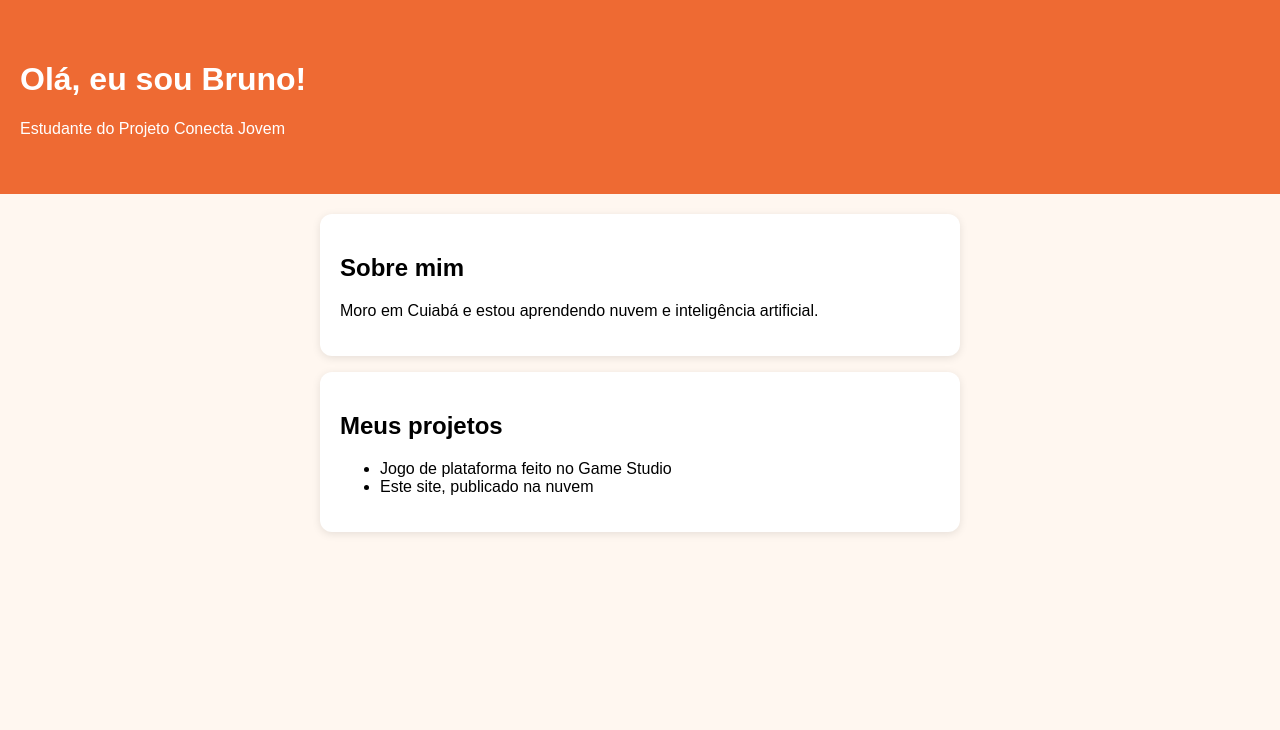
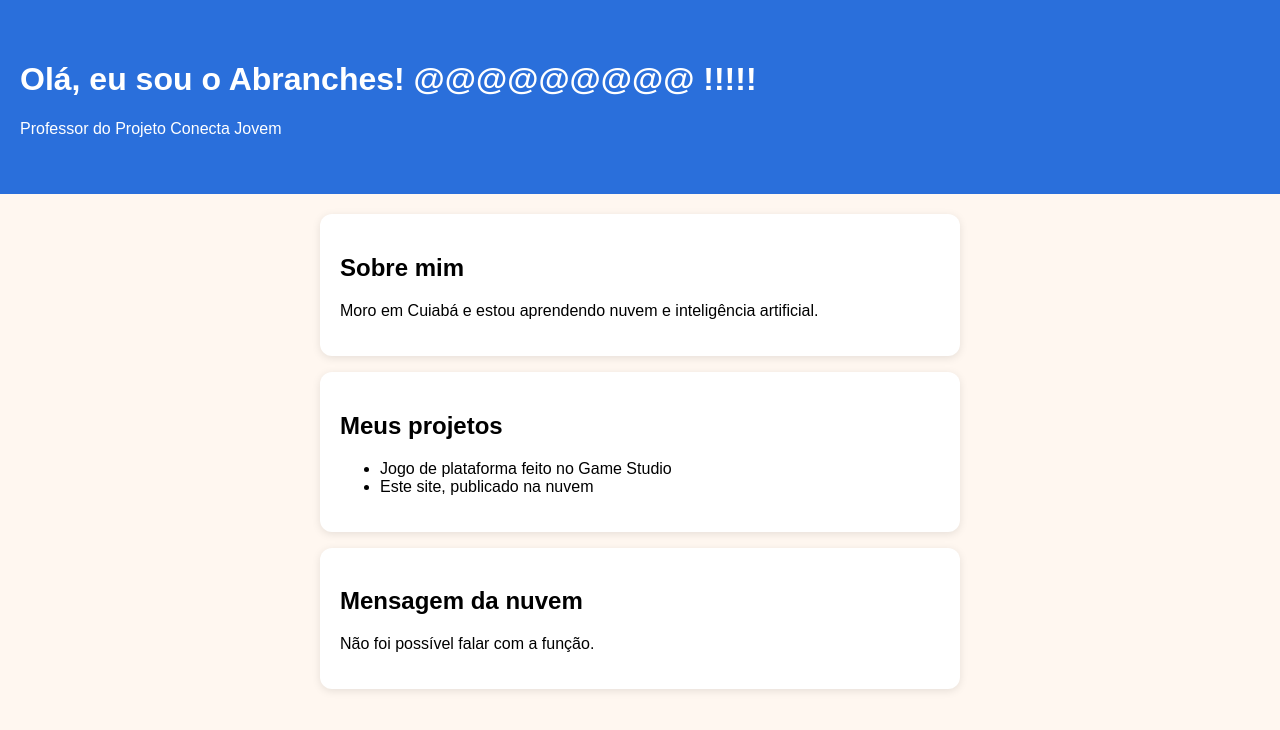
Before and after one commit to brunolferreira2011-dot/primeiro.reposit-rio.conecta, a website: page index.html in a window 1280 px wide. Drawn offline with Linux system fonts and the light colour scheme; no server answers.

Commit message:
Update index.html

```diff
--- a/index.html
+++ b/index.html
@@ -3,10 +3,10 @@
 <head>
 <meta charset="UTF-8">
 <meta name="viewport" content="width=device-width, initial-scale=1.0">
-<title>Meu site na nuvem do CONECTA JOVEM</title>
+<title>Meu site na nuvem CONECTA JOVEM</title>
 <style>
 body { font-family: Arial, sans-serif; margin: 0; background: #fff7f0; }
-header { background: #ee6a33; color: white; padding: 40px 20px; }
+header { background: #2a6fdb; color: white; padding: 40px 20px; }
 main { max-width: 640px; margin: 0 auto; padding: 20px; }
 .cartao { background: white; border-radius: 12px; padding: 20px;
 margin-bottom: 16px; box-shadow: 0 2px 8px rgba(0, 0, 0, 0.1); }
@@ -14,8 +14,8 @@ margin-bottom: 16px; box-shadow: 0 2px 8px rgba(0, 0, 0, 0.1); }
 </head>
 <body>
 <header>
-<h1>Olá, eu sou Bruno!</h1>
-<p>Estudante do Projeto Conecta Jovem</p>
+<h1>Olá, eu sou o Abranches! @@@@@@@@@ !!!!!</h1>
+<p>Professor do Projeto Conecta Jovem</p>
 </header>
 <main>
 <section class="cartao">
@@ -29,6 +29,33 @@ margin-bottom: 16px; box-shadow: 0 2px 8px rgba(0, 0, 0, 0.1); }
 <li>Este site, publicado na nuvem</li>
 </ul>
 </section>
+<section class="cartao">
+ <h2>Mensagem da nuvem</h2>
+ <p id="mensagem">Carregando...</p>
+ <p id="hora-nuvem"></p>
+ <p id="hora-local"></p>
+</section>
+<script>
+ function atualizar() {
+ fetch('/api/ola')
+ .then(resposta => resposta.json())
+ .then(dados => {
+ const texto = dados.mensagem + ' (' + dados.turma + ')';
+ document.getElementById('mensagem').textContent = texto;
+ // compara o horário gerado na nuvem (UTC) com o do seu computador
+ const nuvem = new Date(dados.horario).toLocaleTimeString('pt-BR', { timeZone: 'UTC' });
+ const local = new Date().toLocaleTimeString('pt-BR');
+ document.getElementById('hora-nuvem').textContent = 'Horário da nuvem (UTC): ' + nuvem;
+ document.getElementById('hora-local').textContent = 'Horário do seu computador: ' + local;
+ })
+ .catch(() => {
+ document.getElementById('mensagem').textContent = 'Não foi possível falar com a função.';
+ });
+ }
+ atualizar();
+ // pede uma nova resposta para a nuvem a cada 5 segundos
+ setInterval(atualizar, 5000);
+</script>
 </main>
 </body>
 </html>
```
